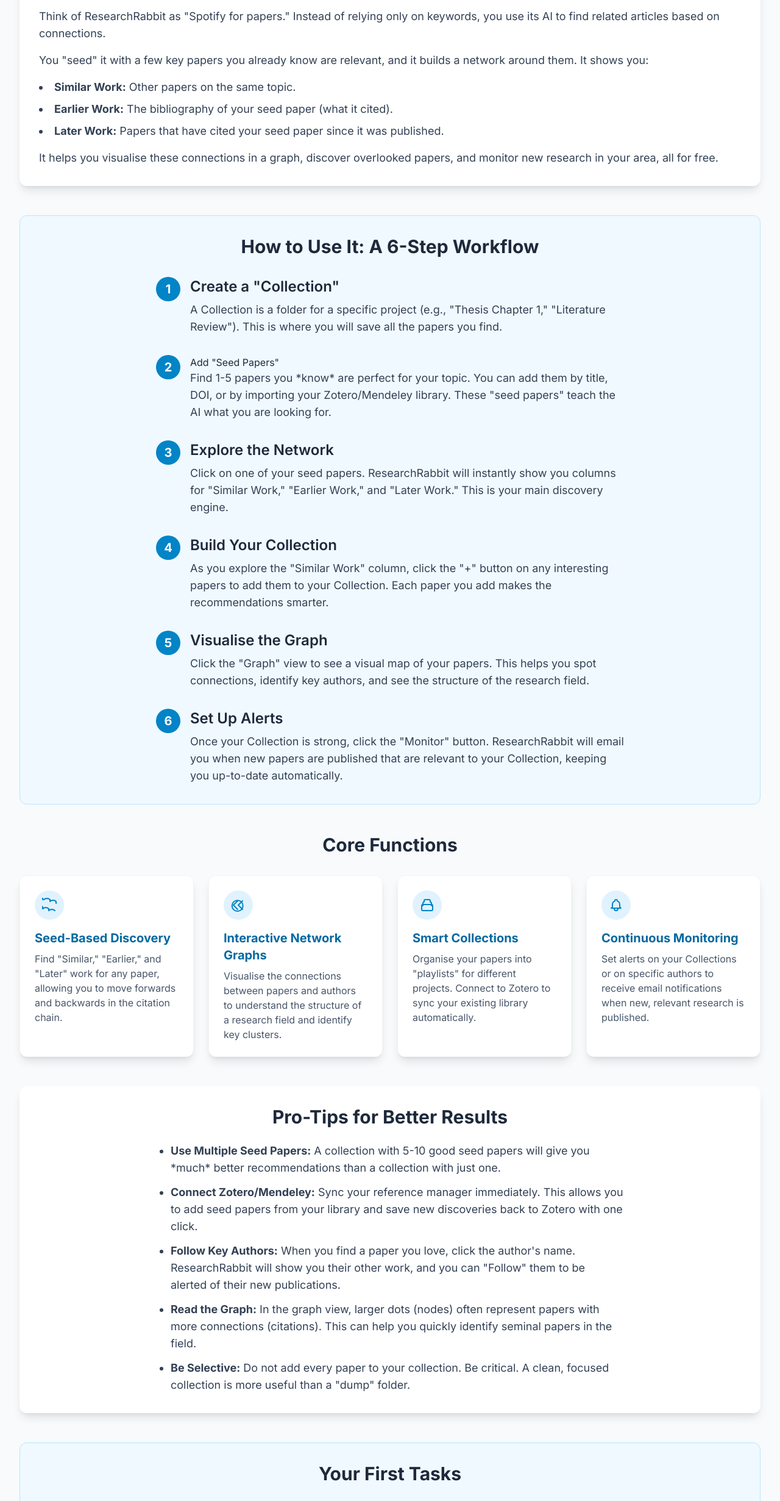
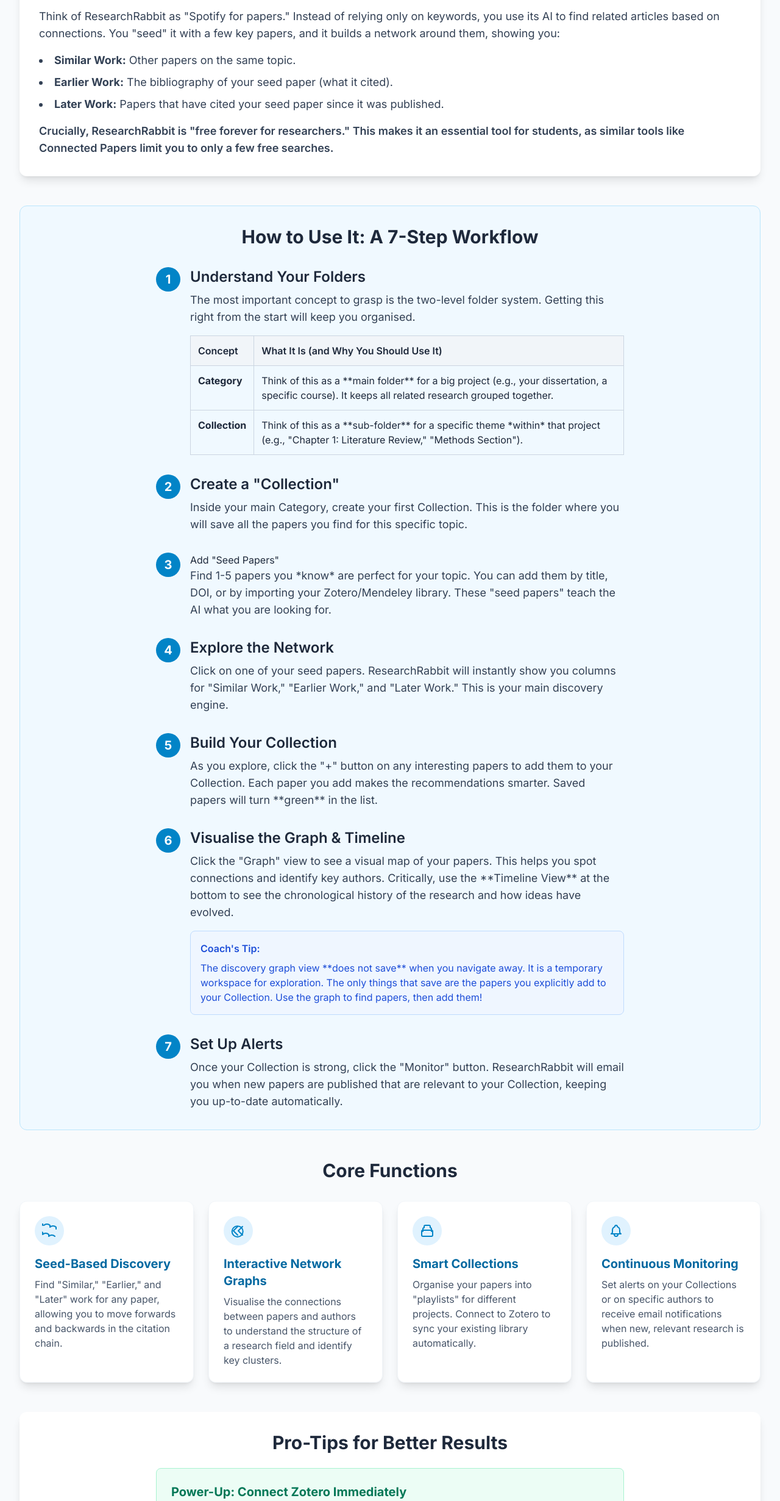
Before and after one commit to Tony-Myers/researchrabbit_tutorial, a plain HTML site: page index.html in a window 1280 px wide. Shown: the part 339-2800 px from the top of the page at 61% size. Drawn offline with nearby package versions, Linux system fonts and the light colour scheme.

Commit message:
Update index.html

```diff
--- a/index.html
+++ b/index.html
@@ -81,68 +81,100 @@
   <div id="intro" class="bg-white p-8 rounded-xl shadow-lg mb-12 scroll-mt-20">
     <h2 class="text-3xl font-bold text-slate-800 mb-4">What is ResearchRabbit?</h2>
     <p class="text-lg text-slate-700 mb-4">
-      Think of ResearchRabbit as "Spotify for papers." Instead of relying only on keywords, you use its AI to find related articles based on connections.
-    </p>
-    <p class="text-lg text-slate-700">
-      You "seed" it with a few key papers you already know are relevant, and it builds a network around them. It shows you:
+      Think of ResearchRabbit as "Spotify for papers." Instead of relying only on keywords, you use its AI to find related articles based on connections. You "seed" it with a few key papers, and it builds a network around them, showing you:
     </p>
     <ul class="list-disc list-inside text-lg text-slate-700 mt-4 space-y-2">
       <li><strong>Similar Work:</strong> Other papers on the same topic.</li>
       <li><strong>Earlier Work:</strong> The bibliography of your seed paper (what it cited).</li>
       <li><strong>Later Work:</strong> Papers that have cited your seed paper since it was published.</li>
     </ul>
-    <p class="text-lg text-slate-700 mt-4">
-      It helps you visualise these connections in a graph, discover overlooked papers, and monitor new research in your area, all for free.
+    <p class="text-lg text-slate-700 mt-4 font-semibold">
+      Crucially, ResearchRabbit is "free forever for researchers." This makes it an essential tool for students, as similar tools like Connected Papers limit you to only a few free searches.
     </p>
   </div>
 
   <!-- How to Use It -->
   <div id="steps" class="bg-sky-50 p-8 rounded-xl border border-sky-200 mb-12 scroll-mt-20">
-    <h2 class="text-3xl font-bold text-slate-800 mb-8 text-center">How to Use It: A 6-Step Workflow</h2>
+    <h2 class="text-3xl font-bold text-slate-800 mb-8 text-center">How to Use It: A 7-Step Workflow</h2>
     <div class="max-w-3xl mx-auto space-y-8">
-      <!-- Step 1 -->
+
+      <!-- Step 1: Categories vs Collections -->
       <div class="flex items-start space-x-4">
         <div class="step-number bg-sky-600 text-white font-bold rounded-full flex items-center justify-center text-xl">1</div>
         <div>
-          <h3 class="text-2xl font-semibold text-slate-800 mb-2">Create a "Collection"</h3>
-          <p class="text-lg text-slate-700">A Collection is a folder for a specific project (e.g., "Thesis Chapter 1," "Literature Review"). This is where you will save all the papers you find.</p>
+          <h3 class="text-2xl font-semibold text-slate-800 mb-2">Understand Your Folders</h3>
+          <p class="text-lg text-slate-700 mb-4">The most important concept to grasp is the two-level folder system. Getting this right from the start will keep you organised.</p>
+          <div class="overflow-x-auto">
+            <table class="w-full text-left border-collapse border border-slate-300">
+              <thead>
+                <tr class="bg-slate-100">
+                  <th class="border border-slate-300 p-3 font-semibold">Concept</th>
+                  <th class="border border-slate-300 p-3 font-semibold">What It Is (and Why You Should Use It)</th>
+                </tr>
+              </thead>
+              <tbody>
+                <tr>
+                  <td class="border border-slate-300 p-3 align-top"><strong>Category</strong></td>
+                  <td class="border border-slate-300 p-3 align-top">Think of this as a **main folder** for a big project (e.g., your dissertation, a specific course). It keeps all related research grouped together.</td>
+                </tr>
+                <tr>
+                  <td class="border border-slate-300 p-3 align-top"><strong>Collection</strong></td>
+                  <td class="border border-slate-300 p-3 align-top">Think of this as a **sub-folder** for a specific theme *within* that project (e.g., "Chapter 1: Literature Review," "Methods Section").</td>
+                </tr>
+              </tbody>
+            </table>
           </div>
         </div>
+      </div>
+
       <!-- Step 2 -->
       <div class="flex items-start space-x-4">
         <div class="step-number bg-sky-600 text-white font-bold rounded-full flex items-center justify-center text-xl">2</div>
         <div>
-          <h3 class_slug="text-2xl font-semibold text-slate-800 mb-2">Add "Seed Papers"</h3>
-          <p class="text-lg text-slate-700">Find 1-5 papers you *know* are perfect for your topic. You can add them by title, DOI, or by importing your Zotero/Mendeley library. These "seed papers" teach the AI what you are looking for.</p>
+          <h3 class="text-2xl font-semibold text-slate-800 mb-2">Create a "Collection"</h3>
+          <p class="text-lg text-slate-700">Inside your main Category, create your first Collection. This is the folder where you will save all the papers you find for this specific topic.</p>
         </div>
       </div>
       <!-- Step 3 -->
       <div class="flex items-start space-x-4">
         <div class="step-number bg-sky-600 text-white font-bold rounded-full flex items-center justify-center text-xl">3</div>
         <div>
-          <h3 class="text-2xl font-semibold text-slate-800 mb-2">Explore the Network</h3>
-          <p class="text-lg text-slate-700">Click on one of your seed papers. ResearchRabbit will instantly show you columns for "Similar Work," "Earlier Work," and "Later Work." This is your main discovery engine.</p>
+          <h3 class_slug="text-2xl font-semibold text-slate-800 mb-2">Add "Seed Papers"</h3>
+          <p class="text-lg text-slate-700">Find 1-5 papers you *know* are perfect for your topic. You can add them by title, DOI, or by importing your Zotero/Mendeley library. These "seed papers" teach the AI what you are looking for.</p>
         </div>
       </div>
       <!-- Step 4 -->
       <div class="flex items-start space-x-4">
         <div class="step-number bg-sky-600 text-white font-bold rounded-full flex items-center justify-center text-xl">4</div>
         <div>
-          <h3 class="text-2xl font-semibold text-slate-800 mb-2">Build Your Collection</h3>
-          <p class="text-lg text-slate-700">As you explore the "Similar Work" column, click the "+" button on any interesting papers to add them to your Collection. Each paper you add makes the recommendations smarter.</p>
+          <h3 class="text-2xl font-semibold text-slate-800 mb-2">Explore the Network</h3>
+          <p class="text-lg text-slate-700">Click on one of your seed papers. ResearchRabbit will instantly show you columns for "Similar Work," "Earlier Work," and "Later Work." This is your main discovery engine.</p>
         </div>
       </div>
       <!-- Step 5 -->
       <div class="flex items-start space-x-4">
         <div class="step-number bg-sky-600 text-white font-bold rounded-full flex items-center justify-center text-xl">5</div>
         <div>
-          <h3 class="text-2xl font-semibold text-slate-800 mb-2">Visualise the Graph</h3>
-          <p class="text-lg text-slate-700">Click the "Graph" view to see a visual map of your papers. This helps you spot connections, identify key authors, and see the structure of the research field.</p>
+          <h3 class="text-2xl font-semibold text-slate-800 mb-2">Build Your Collection</h3>
+          <p class="text-lg text-slate-700">As you explore, click the "+" button on any interesting papers to add them to your Collection. Each paper you add makes the recommendations smarter. Saved papers will turn **green** in the list.</p>
         </div>
       </div>
       <!-- Step 6 -->
       <div class="flex items-start space-x-4">
         <div class="step-number bg-sky-600 text-white font-bold rounded-full flex items-center justify-center text-xl">6</div>
+        <div>
+          <h3 class="text-2xl font-semibold text-slate-800 mb-2">Visualise the Graph & Timeline</h3>
+          <p class="text-lg text-slate-700 mb-4">Click the "Graph" view to see a visual map of your papers. This helps you spot connections and identify key authors. Critically, use the **Timeline View** at the bottom to see the chronological history of the research and how ideas have evolved.</p>
+
+          <div class="bg-blue-50 p-4 rounded-lg border border-blue-200">
+            <h4 class="font-semibold text-blue-700 mb-2">Coach's Tip:</h4>
+            <p class="text-blue-700">The discovery graph view **does not save** when you navigate away. It is a temporary workspace for exploration. The only things that save are the papers you explicitly add to your Collection. Use the graph to find papers, then add them!</p>
+          </div>
+        </div>
+      </div>
+      <!-- Step 7 -->
+      <div class="flex items-start space-x-4">
+        <div class="step-number bg-sky-600 text-white font-bold rounded-full flex items-center justify-center text-xl">7</div>
         <div>
           <h3 class="text-2xl font-semibold text-slate-800 mb-2">Set Up Alerts</h3>
           <p class="text-lg text-slate-700">Once your Collection is strong, click the "Monitor" button. ResearchRabbit will email you when new papers are published that are relevant to your Collection, keeping you up-to-date automatically.</p>
@@ -208,12 +240,25 @@
   <!-- Pro-Tips -->
   <div id="tips" class="bg-white p-8 rounded-xl shadow-lg mb-12 scroll-mt-20">
     <h2 class="text-3xl font-bold text-slate-800 mb-6 text-center">Pro-Tips for Better Results</h2>
-    <ul class="text-lg text-slate-700 max-w-3xl mx-auto list-disc pl-6 space-y-3">
+    <div class="max-w-3xl mx-auto space-y-4">
+
+      <!-- Zotero Tip -->
+      <div class="bg-emerald-50 p-6 rounded-lg border border-emerald-200">
+        <h3 class="text-xl font-bold text-emerald-700 mb-3">Power-Up: Connect Zotero Immediately</h3>
+        <p class="text-lg text-slate-700 mb-4">This is the most important thing you can do. It creates a seamless system to find papers in ResearchRabbit and automatically have them ready for citation in Zotero. Any paper you add to a synced collection in ResearchRabbit will appear in your Zotero library.</p>
+        <h4 class="text-lg font-semibold text-slate-800 mb-2">How to Connect:</h4>
+        <ol class="list-decimal list-inside text-slate-700 space-y-2">
+          <li><strong>Sync Zotero First:</strong> Open your Zotero desktop app and press the "Sync" button. ResearchRabbit connects to your *online* Zotero library, so it must be up-to-date.</li>
+          <li><strong>Import in ResearchRabbit:</strong> On your dashboard, click "Import Zotero collection".</li>
+          <li><strong>Log In:</strong> You will be prompted to log in to your online Zotero account to authorise the connection.</li>
+          <li><strong>Choose Collection:</strong> Select the Zotero collection you want to sync. Now you are ready to go.</li>
+        </ol>
+      </div>
+
+      <!-- Other Tips -->
+      <ul class="text-lg text-slate-700 list-disc pl-6 space-y-3 pt-6">
         <li>
           <strong>Use Multiple Seed Papers:</strong> A collection with 5-10 good seed papers will give you *much* better recommendations than a collection with just one.
-      </li>
-      <li>
-        <strong>Connect Zotero/Mendeley:</strong> Sync your reference manager immediately. This allows you to add seed papers from your library and save new discoveries back to Zotero with one click.
         </li>
         <li>
           <strong>Follow Key Authors:</strong> When you find a paper you love, click the author's name. ResearchRabbit will show you their other work, and you can "Follow" them to be alerted of their new publications.
@@ -226,41 +271,42 @@
         </li>
       </ul>
     </div>
+  </div>
 
   <!-- Checklist -->
   <div id="tasks" class="bg-sky-50 p-8 rounded-xl border border-sky-200 scroll-mt-20">
     <h2 class="text-3xl font-bold text-slate-800 mb-6 text-center">Your First Tasks</h2>
     <p class="text-lg text-slate-600 mb-6 text-center">Try these steps to get started with your own research.</p>
     <div class="space-y-4 max-w-lg mx-auto">
-      <label class="flex items-center space-x-3 text-slate-700 hover:bg-white p-2 rounded transition-colors cursor-pointer">
+      <label class="flex items-center space-x-3 text-slate-700 hover:bg-white p-3 rounded-lg transition-colors cursor-pointer border border-transparent hover:border-slate-200">
         <input type="checkbox" class="w-5 h-5 text-sky-600 rounded focus:ring-sky-500">
         <span>Sign up for a free ResearchRabbit account.</span>
       </label>
-      <label class="flex items-center space-x-3 text-slate-700 hover:bg-white p-2 rounded transition-colors cursor-pointer">
+      <label class="flex items-center space-x-3 text-slate-700 hover:bg-white p-3 rounded-lg transition-colors cursor-pointer border border-transparent hover:border-slate-200">
         <input type="checkbox" class="w-5 h-5 text-sky-600 rounded focus:ring-sky-500">
-        <span>Create your first "Collection" for a current project.</span>
+        <span>Connect your Zotero account (see Pro-Tips).</span>
+      </label>
+      <label class="flex items-center space-x-3 text-slate-700 hover:bg-white p-3 rounded-lg transition-colors cursor-pointer border border-transparent hover:border-slate-200">
+        <input type="checkbox" class="w-5 h-5 text-sky-600 rounded focus:ring-sky-500">
+        <span>Create a "Category" for a major project.</span>
       </Dlabel>
-      <label class="flex items-center space-x-3 text-slate-700 hover:bg-white p-2 rounded transition-colors cursor-pointer">
+      <label class="flex items-center space-x-3 text-slate-700 hover:bg-white p-3 rounded-lg transition-colors cursor-pointer border border-transparent hover:border-slate-200">
+        <input type="checkbox" class="w-5 h-5 text-sky-600 rounded focus:ring-sky-500">
+        <span>Create your first "Collection" inside that Category.</span>
+      </Dlabel>
+      <label class="flex items-center space-x-3 text-slate-700 hover:bg-white p-3 rounded-lg transition-colors cursor-pointer border border-transparent hover:border-slate-200">
         <input type="checkbox" class="w-5 h-5 text-sky-600 rounded focus:ring-sky-500">
         <span>Add 3-5 "seed papers" you already know and love.</span>
       </label>
-      <label class="flex items-center space-x-3 text-slate-700 hover:bg-white p-2 rounded transition-colors cursor-pointer">
+      <label class="flex items-center space-x-3 text-slate-700 hover:bg-white p-3 rounded-lg transition-colors cursor-pointer border border-transparent hover:border-slate-200">
         <input type="checkbox" class="w-5 h-5 text-sky-600 rounded focus:ring-sky-500">
-        <span>Explore the "Similar Work" and "Later Work" for one seed paper.</span>
+        <span>Explore "Similar Work" and add 5 new papers (watch them turn green).</span>
       </label>
-      <label class="flex items-center space-x-3 text-slate-700 hover:bg-white p-2 rounded transition-colors cursor-pointer">
+      <label class="flex items-center space-x-3 text-slate-700 hover:bg-white p-3 rounded-lg transition-colors cursor-pointer border border-transparent hover:border-slate-200">
         <input type="checkbox" class="w-5 h-5 text-sky-600 rounded focus:ring-sky-500">
-        <span>Add 5 new, relevant papers to your Collection.</span>
+        <span>View the "Timeline" for your new collection.</span>
       </label>
-      <label class="flex items-center space-x-3 text-slate-700 hover:bg-white p-2 rounded transition-colors cursor-pointer">
-        <input type="checkbox" class="w-5 h-5 text-sky-600 rounded focus:ring-sky-500">
-        <span>Click the "Graph" view to see the network.</span>
-      </label>
-      <label class="flex items-center space-x-3 text-slate-700 hover:bg-white p-2 rounded transition-colors cursor-pointer">
-        <input type="checkbox" class="w-5 h-5 text-sky-600 rounded focus:ring-sky-500">
-        <span>Find a key author in your field and view their profile.</span>
-      </label>
-      <label class="flex items-center space-x-3 text-slate-700 hover:bg-white p-2 rounded transition-colors cursor-pointer">
+      <label class="flex items-center space-x-3 text-slate-700 hover:bg-white p-3 rounded-lg transition-colors cursor-pointer border border-transparent hover:border-slate-200">
         <input type="checkbox" class="w-5 h-5 text-sky-600 rounded focus:ring-sky-500">
         <span>Click "Monitor" on your Collection to get alerts.</span>
       </label>
```
Lines whose indentation alone changed are shown as unchanged.
